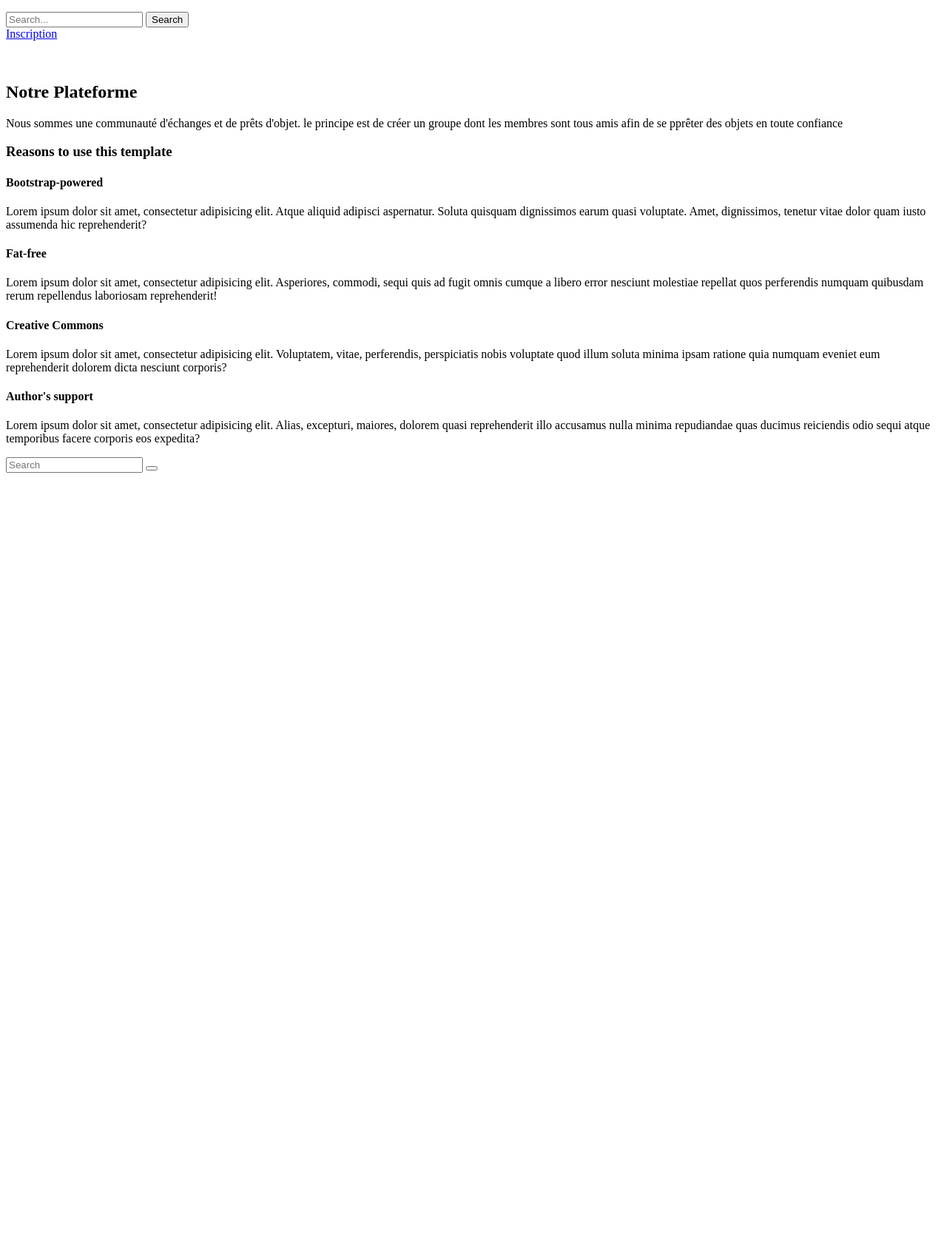
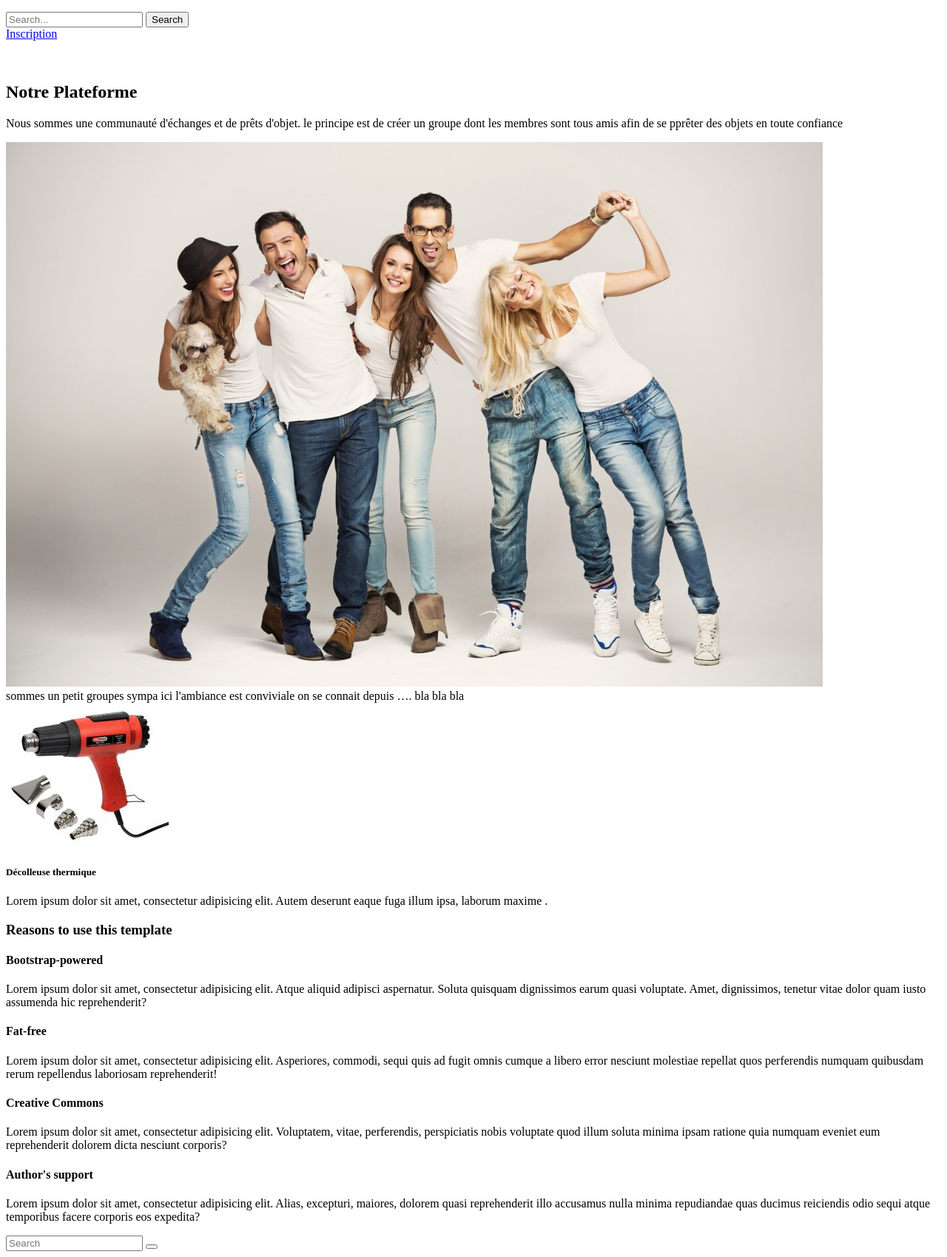
Before and after one commit to nicyann/sharesamis, a Symfony app: template templates/default/index.html.twig in a window 1280 px wide. Shown: the part 455-2154 px from the top of the page at 74% size. Before the commit the page ends 1094 px from the top, so only its background shows below. Run offline with Twig, Linux system fonts and the light colour scheme; the template is opened without the code that fills it, so the values that code supplies are empty; some libraries are stand-ins or nearby versions.

Commit message:
css groupe accueil

```diff
--- a/templates/default/index.html.twig
+++ b/templates/default/index.html.twig
@@ -6,7 +6,7 @@
 
     <!-- Header -->
     <div class="container-fluid" id="entete">
-                <h2 class="slogan"> <span class="badge badge-pill badge-perso">Petits prêts entre amis</span></h2>
+        <h2 class="slogan"><span class="badge badge-pill badge-perso">Petits prêts entre amis</span></h2>
         <div class="container text-center titre-search ">
             <p class="titre-sharesamis">SHARESAMIS</p>
             <div class="span12 ">
@@ -26,7 +26,8 @@
             </div>
 
         </div>
-                <a href="{{ path('app_register') }}" class="view bouton-inscription"> <span class="badge badge-pill inscription">Inscription</span></a>
+        <a href="{{ path('app_register') }}" class="view bouton-inscription"> <span
+                    class="badge badge-pill inscription">Inscription</span></a>
     </div>
     <!-- /Header -->
 
@@ -38,16 +39,45 @@
         </div>
         <div class="col-8 descr-plateforme">
             <p>
-            Nous sommes une communauté d'échanges et de prêts d'objet. le principe est de créer un groupe dont les membres sont tous
+                Nous sommes une communauté d'échanges et de prêts d'objet. le principe est de créer un groupe dont les
+                membres sont tous
                 amis afin de se pprêter des objets en toute confiance
             </p>
         </div>
     </div>
     <!-- /Intro-->
 
+    <!-- Bloc groupe -->
+
+    <div class="container d-flex border mt-5 group-container">
+        <div class="col-4 bloc-photo p-3"><img src="{{ asset('build/images/groupes-amis.jpg') }}"></div>
+        <div class="bloc-droite">
+            <div class="descrption-grp">
+                <div class="descrption-grp2 "> sommes un petit groupes sympa
+                    ici l'ambiance est conviviale on se connait depuis ….
+                    bla bla bla
+                </div>
+            </div>
+            <div class="d-flex objet-accueil">
+                <div class="col-6 photo-grpa text-center"><img src="{{ asset('build/images/decolleuse thermique.jpg') }}" alt=""></div>
+                <div class="descript-objeta"><h5>Décolleuse thermique</h5><p>Lorem ipsum dolor sit amet, consectetur adipisicing elit. Autem deserunt eaque fuga illum ipsa, laborum maxime .
+
+                    </p></div>
+            </div>
+        </div>
+    </div>
+
+
+
+
+
+
+
+
+
     <!-- Highlights - jumbotron -->
-    <div class="jumbotron top-space">
-        <div class="container">
+    <div class=" container border jumbotron top-space">
+        <div>
 
             <h3 class="text-center thin">Reasons to use this template</h3>
 
@@ -55,15 +85,18 @@
                 <div class="col-md-3 col-sm-6 highlight">
                     <div class="h-caption"><h4><i class="fa fa-cogs fa-5"></i>Bootstrap-powered</h4></div>
                     <div class="h-body text-center">
-                        <p>Lorem ipsum dolor sit amet, consectetur adipisicing elit. Atque aliquid adipisci aspernatur.
-                            Soluta quisquam dignissimos earum quasi voluptate. Amet, dignissimos, tenetur vitae dolor
+                        <p>Lorem ipsum dolor sit amet, consectetur adipisicing elit. Atque aliquid adipisci
+                            aspernatur.
+                            Soluta quisquam dignissimos earum quasi voluptate. Amet, dignissimos, tenetur vitae
+                            dolor
                             quam iusto assumenda hic reprehenderit?</p>
                     </div>
                 </div>
                 <div class="col-md-3 col-sm-6 highlight">
                     <div class="h-caption"><h4><i class="fa fa-flash fa-5"></i>Fat-free</h4></div>
                     <div class="h-body text-center">
-                        <p>Lorem ipsum dolor sit amet, consectetur adipisicing elit. Asperiores, commodi, sequi quis ad
+                        <p>Lorem ipsum dolor sit amet, consectetur adipisicing elit. Asperiores, commodi, sequi quis
+                            ad
                             fugit omnis cumque a libero error nesciunt molestiae repellat quos perferendis numquam
                             quibusdam rerum repellendus laboriosam reprehenderit! </p>
                     </div>
@@ -72,14 +105,16 @@
                     <div class="h-caption"><h4><i class="fa fa-heart fa-5"></i>Creative Commons</h4></div>
                     <div class="h-body text-center">
                         <p>Lorem ipsum dolor sit amet, consectetur adipisicing elit. Voluptatem, vitae, perferendis,
-                            perspiciatis nobis voluptate quod illum soluta minima ipsam ratione quia numquam eveniet eum
+                            perspiciatis nobis voluptate quod illum soluta minima ipsam ratione quia numquam eveniet
+                            eum
                             reprehenderit dolorem dicta nesciunt corporis?</p>
                     </div>
                 </div>
                 <div class="col-md-3 col-sm-6 highlight">
                     <div class="h-caption"><h4><i class="fa fa-smile-o fa-5"></i>Author's support</h4></div>
                     <div class="h-body text-center">
-                        <p>Lorem ipsum dolor sit amet, consectetur adipisicing elit. Alias, excepturi, maiores, dolorem
+                        <p>Lorem ipsum dolor sit amet, consectetur adipisicing elit. Alias, excepturi, maiores,
+                            dolorem
                             quasi reprehenderit illo accusamus nulla minima repudiandae quas ducimus reiciendis odio
                             sequi atque temporibus facere corporis eos expedita? </p>
                     </div>
```
Also changed, not shown: assets/css/base.scss (+55 -3 lines), assets/images/group-accueil.jpg (added), assets/images/groupes-amis.jpg (added). Lines whose indentation alone changed are shown as unchanged.
